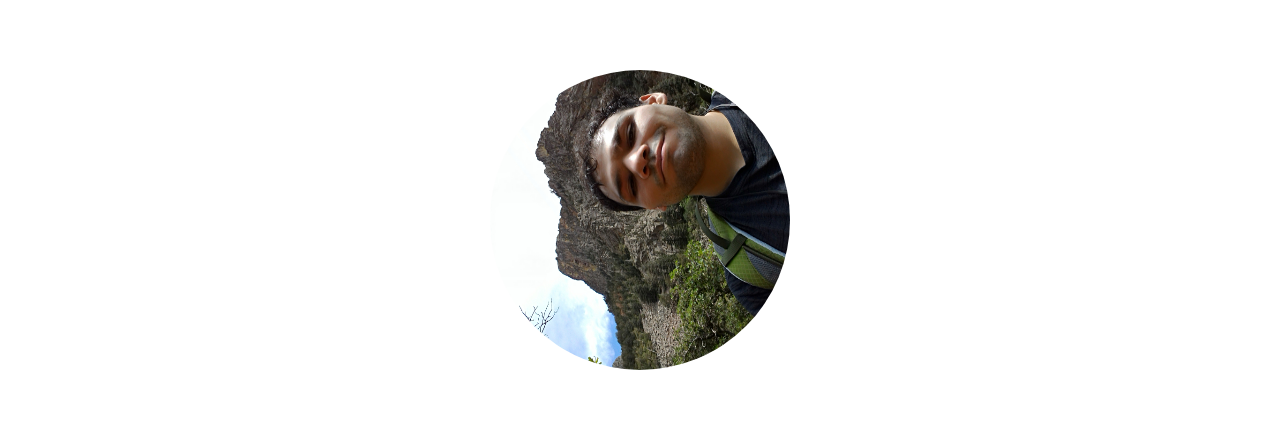
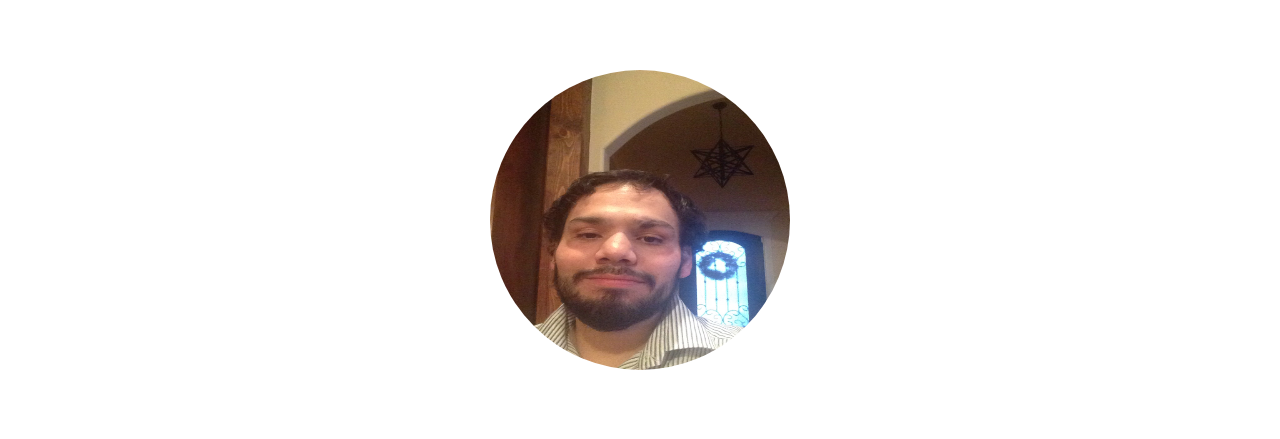
Before and after one commit to Illivanilli/LCA_Portfolio_, a plain HTML site: page Classroom/index.html in a window 1280 px wide. Shown: the part 158-597 px from the top of the page. Drawn offline with Linux system fonts and the light colour scheme.

Commit message:
Second Commit

```diff
--- a/Classroom/index.html
+++ b/Classroom/index.html
@@ -22,7 +22,7 @@
            </nav>
     </header>
       <main>
-            <img src="MyPicture1.JPG" id="profile-pic" alt="Headshot of Me">
+            <img src="IMG_0032.jpg"" id="profile-pic" alt="This is me">
             <h1>Chris Parson</h1><h2>Student and Monitor Tech</h2>
             <button>#portfolio</button>
 
--- a/Classroom/style.css
+++ b/Classroom/style.css
@@ -60,7 +60,7 @@ body {
     border-radius: 50%;
     margin: 15% auto;
     grid-column: 2/3;
-    transform: rotate(270deg);
+
   }
 
   h1 {
```
